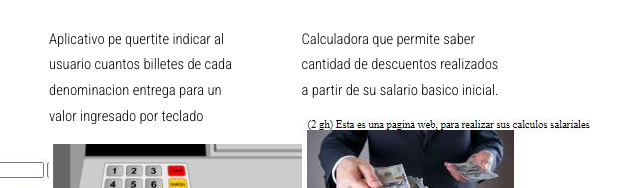
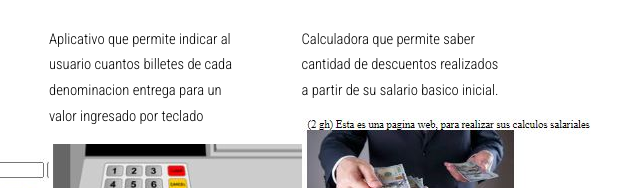
Before and after one commit to samueldazadaza/portafolio2, a plain HTML site: page index.html in a window 1280 px wide. Shown: the part 610-798 px from the top of the page, 616-1256 px from the left. Drawn offline with nearby package versions, Linux system fonts and the light colour scheme.

Commit message:
Update index.html

```diff
--- a/index.html
+++ b/index.html
@@ -87,7 +87,7 @@
 							<header>
 								<h2>Cajero automatico</h2>
 							</header>
-							<p class="subtitle">Aplicativo pe quertite indicar al usuario cuantos billetes de cada denominacion entrega para un valor ingresado por teclado</p>
+							<p class="subtitle">Aplicativo que permite indicar al usuario cuantos billetes de cada denominacion entrega para un valor ingresado por teclado</p>
 							<p><a href="#"><img src="images/cajero.jpg" alt=""></a></p>
 							<a href="https://samueldazadaza.github.io/cajero/" class="button">Cajero</a>
 						</section>
```
